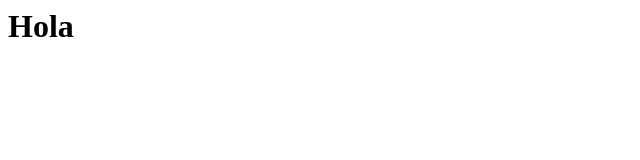
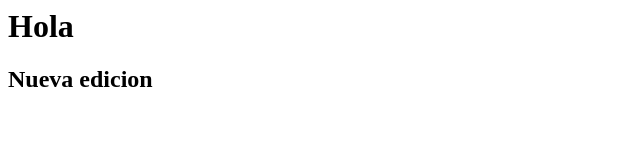
Before and after one commit to manudeluna/uax-devops-02, a plain HTML site: page index.html in a window 1280 px wide. Shown: the whole page, without its empty margins (0-640 px from the left). Drawn offline with Linux system fonts and the light colour scheme.

Commit message:
editado index

```diff
--- a/index.html
+++ b/index.html
@@ -1 +1,2 @@
 <h1>Hola</h1>
+<h2>Nueva edicion</h2>
```
